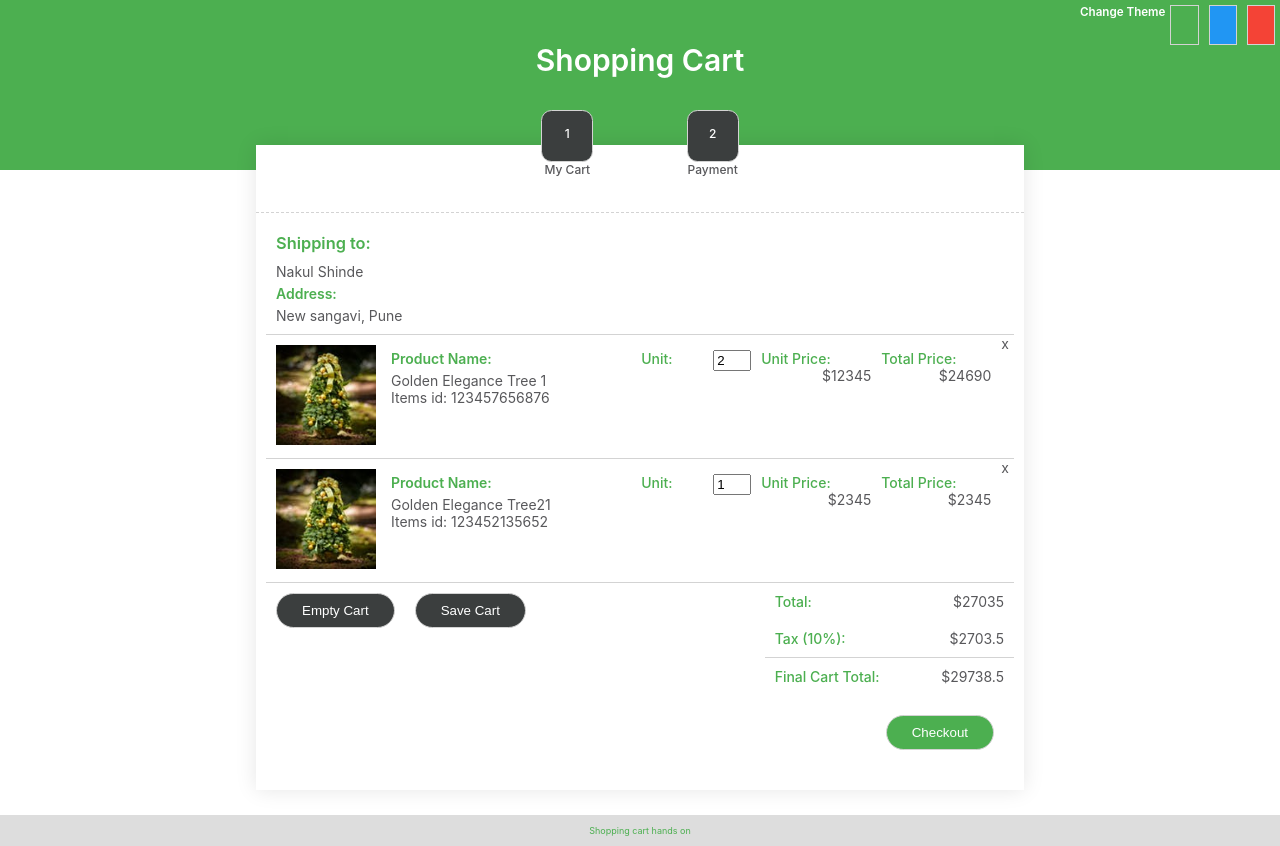
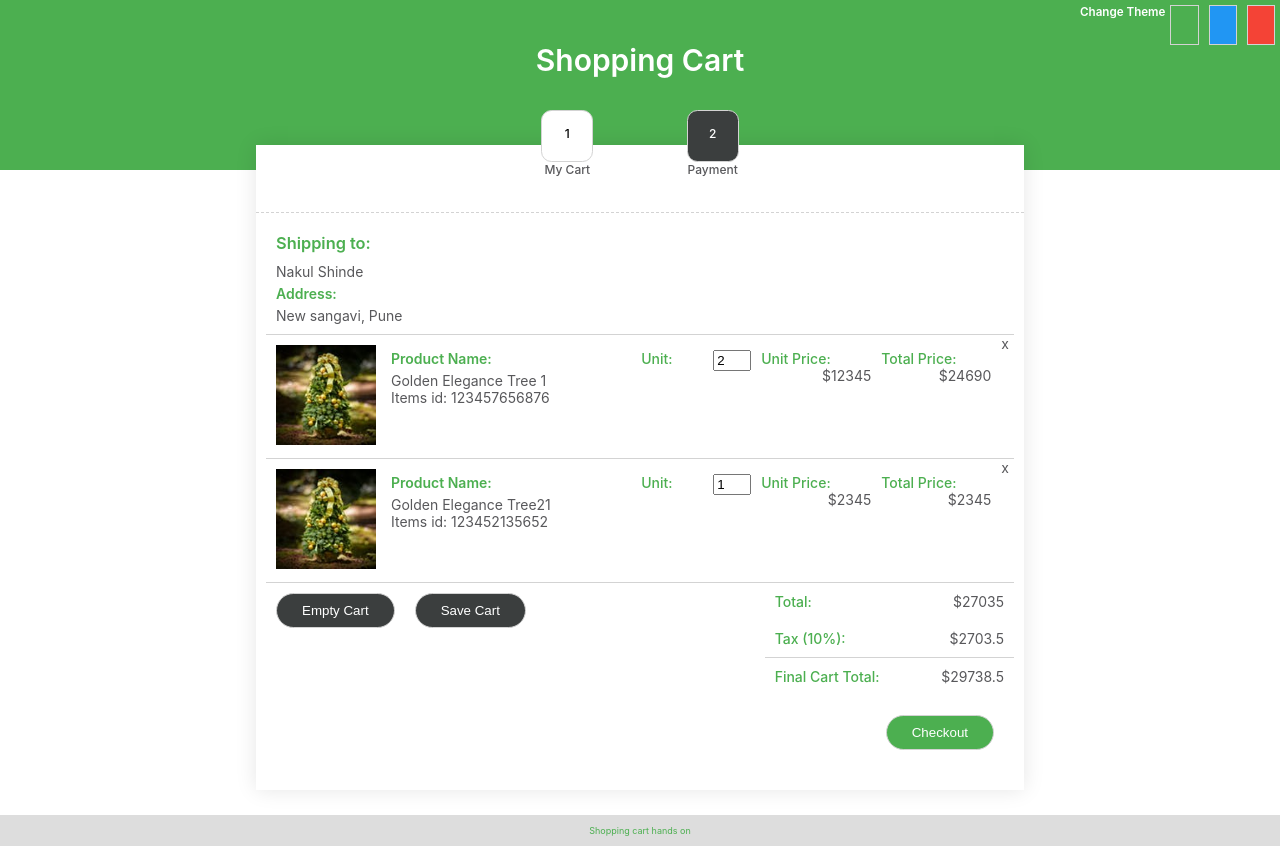
Before and after one commit to NakulShinde/shopping-cart, a React (Create React App) app: page / in a window 1280 px wide. Built offline with nearby package versions, Linux system fonts and the light colour scheme.

Commit message:
Shopping cart steps change handeling

```diff
--- a/src/App.css
+++ b/src/App.css
@@ -129,7 +129,13 @@ h6 {
     box-shadow: var(--box-shadow);
     padding-bottom: 20px;
 }
-
+.cart-internal-content {
+    display: flex;
+    padding: 10px;
+    margin: 0 10px;
+    border-bottom: var(--border-style);
+    display: relative;
+}
 
 .app-footer {
     background-color: var(--footer-background-color);
--- a/src/App.js
+++ b/src/App.js
@@ -11,33 +11,38 @@ class App extends Component {
     constructor(props) {
         super(props);
         this.state = {
-            products:[{
+            activeCartStep : 1,
+            products: [
+                {
                     name: "Golden Elegance Tree 1",
                     icon: '/images/Golden Elegance Tree 4 - DSC8750 TN.jpg',
                     id: 123457656876,
                     pricePerUnit: 12345,
                     numberOfUnits: 2
-            },{
+                }, {
                     name: "Golden Elegance Tree21",
                     icon: '/images/Golden Elegance Tree 4 - DSC8750 TN.jpg',
                     id: 123452135652,
                     pricePerUnit: 2345,
                     numberOfUnits: 1
-            }]
+                }
+            ]
         }
     }
-
-    removeProduct(productId){
-
-        let newStateProducts = this.state.products.filter((product) =>{
-            return product.id !== productId;
-        });
-        console.log("newStateProducts",newStateProducts);
-        this.setState({products: newStateProducts});
+    setActiveStep(newActiveStep){
+        this.setState({activeCartStep: newActiveStep});
     }
 
-    numberOfUnitsUpdate(productUpdated){
-        let newStateProducts = this.state.products.map((product) =>{
+    removeProduct(productId) {
+
+        let newStateProducts = this.state.products.filter((product) => {
+                return product.id !== productId;
+            })
+        this.setState({products: newStateProducts})
+    }
+
+    numberOfUnitsUpdate(productUpdated) {
+        let newStateProducts = this.state.products.map((product) => {
                 return (product.id !== productUpdated.id)? product : productUpdated;
             });
 
@@ -45,22 +50,32 @@ class App extends Component {
     }
 
     render() {
+        let stepContent = null;
+        if(this.state.activeCartStep === 1){
+            stepContent = (this.state.products.length > 0)
+                ? this.state.products.map((product, index) => (
+                    <ShoppingCartProductDetails
+                        key={index}
+                        product={product}
+                        removeProduct={this.removeProduct.bind(this)}
+                        numberOfUnitsUpdate={this
+                        .numberOfUnitsUpdate
+                        .bind(this)}></ShoppingCartProductDetails>
+                ))
+                : <ShoppingCartProductDetails></ShoppingCartProductDetails>
+        }else {
+            stepContent = <div className="cart-internal-content">
+            No Payment content.
+        </div>
+        }
         return (
             <div className="app">
                 <AppHeader></AppHeader>
                 <main className="app-main">
                     <div className="cart-content">
-                        <ShoppingCartSteps></ShoppingCartSteps>
+                        <ShoppingCartSteps setActiveStep={this.setActiveStep.bind(this)}></ShoppingCartSteps>
                         <UserShippingDetails></UserShippingDetails>
-                        { (this.state.products.length > 0) ?this.state.products.map( (product, index)=> (
-                            <ShoppingCartProductDetails
-                                key={index}
-                                product={product}
-                                removeProduct={this.removeProduct.bind(this)}
-                                numberOfUnitsUpdate={this.numberOfUnitsUpdate.bind(this)}
-                                ></ShoppingCartProductDetails>
-                            )
-                        ) : <ShoppingCartProductDetails></ShoppingCartProductDetails>}
+                        {stepContent}
                         <ShoppingCartFooter products={this.state.products}></ShoppingCartFooter>
                     </div>
                 </main>
--- a/src/components/AppHeader.js
+++ b/src/components/AppHeader.js
@@ -3,9 +3,7 @@ import React, {Component} from 'react';
 import styles from './AppHeader.module.css'
 
 class AppHeader extends Component {
-    constructor(props) {
-        super(props);
-    }
+
     changeTheme(colorCode) {
         let root = document.documentElement;
         root.style.setProperty('--button-primary-background', colorCode);
--- a/src/components/ShoppingCartFooter.js
+++ b/src/components/ShoppingCartFooter.js
@@ -5,7 +5,7 @@ import {Button, PrimaryButton} from './shared/Buttons'
 
 import {LabelPriceTag} from './shared/CommonTags'
 
-class ShoppingCartFooter extends Component{
+class ShoppingCartFooter extends Component {
 
     constructor(props) {
         super(props);
@@ -16,23 +16,26 @@ class ShoppingCartFooter extends Component{
         };
     }
 
-    componentDidMount(){
+    componentDidMount() {
         this.setState({products: this.props.products});
     }
-    componentWillReceiveProps(newProps){
+    componentWillReceiveProps(newProps) {
         this.setState({products: newProps.products});
     }
 
     render() {
 
-        const cartTotal =  this.state.products.reduce((sum, product) => {
-            return sum + (product.numberOfUnits * product.pricePerUnit);
-        },0);
+        const cartTotal = this
+            .state
+            .products
+            .reduce((sum, product) => {
+                return sum + (product.numberOfUnits * product.pricePerUnit);
+            }, 0);
 
-        const cartPercentage = cartTotal * (this.state.cartTaxPercentage/100);
+        const cartPercentage = cartTotal * (this.state.cartTaxPercentage / 100);
         const finalCartTotal = cartTotal + cartPercentage;
         return (
-            <div className={styles.cartfooter}>
+            <React.Fragment>
                 <div className={styles.cardTotalSection}>
                     <div className={styles.cardTotalSectionLeft}>
                         <div>
@@ -42,7 +45,9 @@ class ShoppingCartFooter extends Component{
                     </div>
                     <div className={styles.cardTotalSectionRight}>
                         <LabelPriceTag label="Total" value={cartTotal}></LabelPriceTag>
-                        <LabelPriceTag label={["Tax (",this.state.cartTaxPercentage, "%)"].join('')} value={cartPercentage}></LabelPriceTag>
+                        <LabelPriceTag
+                            label={["Tax (", this.state.cartTaxPercentage, "%)"].join('')}
+                            value={cartPercentage}></LabelPriceTag>
                         <LabelPriceTag
                             label="Final Cart Total"
                             value={finalCartTotal}
@@ -53,7 +58,7 @@ class ShoppingCartFooter extends Component{
                         </div>
                     </div>
                 </div>
-            </div>
+            </React.Fragment>
         );
     }
 };
--- a/src/components/ShoppingCartProductDetails.js
+++ b/src/components/ShoppingCartProductDetails.js
@@ -70,13 +70,13 @@ class ShoppingCartProductDetails extends Component {
     }
     render() {
         if(!this.state.product){
-            return <div className={styles.cartProduct}>
+            return <div className="cart-internal-content">
                 No Product data. Please add product in cart.
             </div>
         }
         const product = this.state.product;
         return (
-            <div className={styles.cartProduct}>
+            <div className="cart-internal-content">
                 <ProductInfo product={product}></ProductInfo>
                 <ProductPricingDetails
                     product={product}
--- a/src/components/ShoppingCartProductDetails.module.css
+++ b/src/components/ShoppingCartProductDetails.module.css
@@ -1,11 +1,4 @@
 
-.cartProduct {
-    display: flex;
-    padding: 10px;
-    margin: 0 10px;
-    border-bottom: var(--border-style);
-    display: relative;
-}
 .removeProduct {
     position: relative;
     right: -5px;
--- a/src/components/ShoppingCartSteps.js
+++ b/src/components/ShoppingCartSteps.js
@@ -3,19 +3,62 @@ import React, {Component} from 'react';
 import styles from './ShoppingCartSteps.module.css'
 
 const Step = (props) => (
-    <div className={styles.cartStepWrapper}>
-        <div className={styles.cartStep}>{props.text}</div>
+    <div className={styles.cartStepWrapper} onClick={ ()=> {props.onStepClick(props.stepNumber)}}>
+        <div
+            className={[
+            styles.cartStep,
+            (props.isActive)
+                ? styles.cartStepActive
+                : ''
+        ].join(' ')}>{props.stepNumber}</div>
         {props.name}
     </div>
-   );
+);
 
-const ShoppingCartSteps = () => {
+class ShoppingCartSteps extends Component {
+    constructor(props) {
+        super(props)
 
-    return <div className={styles.cartHeader}>
-        <div className={styles.cartHeaderStepsWrapper}>
-            <Step text="1" name="My Cart"></Step>
-            <Step text="2" name="Payment"></Step>
-        </div>
-    </div>
+        this.state = {
+            cartSteps: [
+                {
+                    name: 'My Cart',
+                    id: 'cart-step-my-cart'
+                }, {
+                    name: 'Payment',
+                    id: 'cart-step-payment'
+                }
+            ],
+            activeStep: 1
+        }
+    }
+
+    onStepClick(newActiveStep) {
+        this.setState({activeStep: newActiveStep});
+        this.props.setActiveStep(newActiveStep);
+    }
+
+    render() {
+
+        return (
+            <div className={styles.cartHeader}>
+                <div className={styles.cartHeaderStepsWrapper}>
+                    {this
+                        .state
+                        .cartSteps
+                        .map((step, index) => (
+                            <Step
+                                key={index}
+                                stepNumber={index + 1}
+                                isActive={(this.state.activeStep === (index + 1))
+                                ? true
+                                : false}
+                                onStepClick={this.onStepClick.bind(this)}
+                                name={step.name}></Step>
+                        ))}
+                </div>
+            </div>
+        )
+    }
 }
 export default ShoppingCartSteps;
--- a/src/components/ShoppingCartSteps.module.css
+++ b/src/components/ShoppingCartSteps.module.css
@@ -30,7 +30,7 @@
     color: var(--white-color);
 }
 
-.cartStep:hover, .cartStepSelected {
+.cartStep:hover, .cartStepActive {
     background: var(--cart-step-background-hover);
     cursor: pointer;
     color: var(--black-color);
```
Lines whose indentation alone changed are shown as unchanged.
